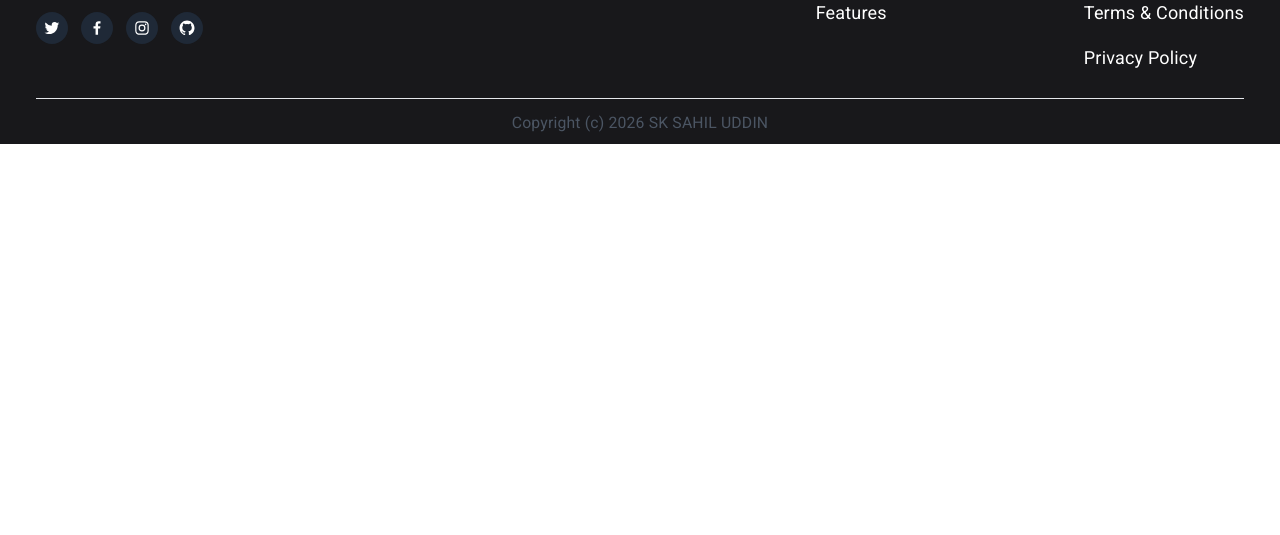
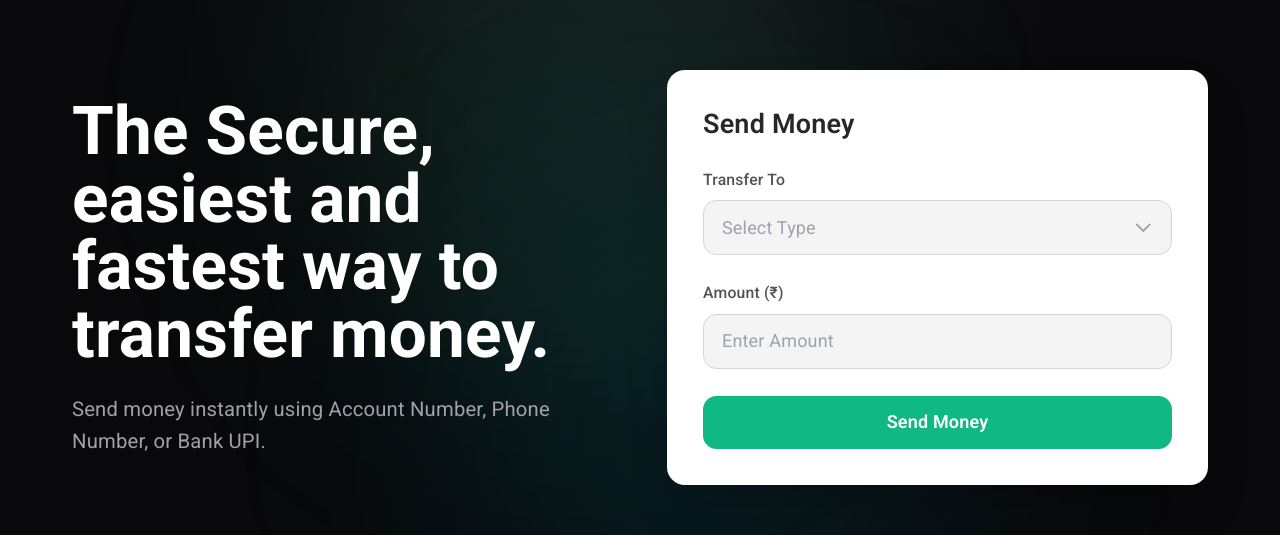
Before and after one commit to SAHIL-S02/Shinrai-Bank, a React (Vite) app in the folder frontend/: page /send-money in a window 1280 px wide. Shown: the part 193-728 px from the top of the page. Built offline with nearby package versions, Linux system fonts and the light colour scheme; no server answers.

Commit message:
Added send money feature to frontend and backend

```diff
--- a/frontend/src/App.jsx
+++ b/frontend/src/App.jsx
@@ -17,6 +17,9 @@ import ContactServices from './pages/ContactServices'
 import ChequeServices from './pages/ChequeServices'
 import InternetBanking from './pages/InternetBanking'
 import OtpVerification from './pages/OtpVerification'
+import SendMoney from './pages/SendMoney'
+
+
 function App() {
   const {sideBar, setSideBar} = useContext(SideBarContextInfo);
   const location = useLocation()
@@ -30,6 +33,7 @@ function App() {
       <Routes>
         <Route path="/" element={<Home />} />
         <Route path="/dashboard" element={<Dashboard/>}/>
+        <Route path="/send-money" element={<SendMoney/>}/>
         <Route path="/create-account" element={<CreateAccount />} />
         <Route path="/login" element={<Login />} />
         <Route path="/otp" element={<OtpVerification />} />
--- /dev/null
+++ b/frontend/src/contexts/TransferToContext.jsx
@@ -0,0 +1,15 @@
+import React, { createContext, useState } from 'react'
+
+
+export const TransferToContextInfo = createContext();
+
+const TransferToContext = ({children}) => {
+    const [transferTo, setTransferTo] = useState("");
+    return (
+        <TransferToContextInfo.Provider value={{transferTo, setTransferTo}}>
+            {children}
+        </TransferToContextInfo.Provider>
+    )
+}
+
+export default TransferToContext
--- a/frontend/src/main.jsx
+++ b/frontend/src/main.jsx
@@ -6,9 +6,10 @@ import SideBarContext from './contexts/SideBarContext';
 import UserTempContext from './contexts/UserTempContext';
 import AccessTokenContext from './contexts/AccessTokenContext';
 import UserDataContext from './contexts/UserDataContext';
-
+import TransferToContext from './contexts/TransferToContext';
 
 createRoot(document.getElementById('root')).render(
+  <TransferToContext>
     <UserDataContext>
       <AccessTokenContext>
         <UserTempContext>
@@ -19,5 +20,6 @@ createRoot(document.getElementById('root')).render(
           </SideBarContext>
         </UserTempContext>
       </AccessTokenContext>
-  </UserDataContext>,
+    </UserDataContext>
+  </TransferToContext>,
 )
--- a/frontend/src/pages/Dashboard.jsx
+++ b/frontend/src/pages/Dashboard.jsx
@@ -7,10 +7,11 @@
   import axios from 'axios';
   import { getDashboardData } from '@/services/api';
   import { AccessTokenContextInfo } from '@/contexts/AccessTokenContext';
-import { useNavigate } from 'react-router-dom';
-
+import { NavLink, useNavigate } from 'react-router-dom';
+import { TransferToContextInfo } from '@/contexts/TransferToContext';
   const Dashboard = () => {
     const {userData, setUserData, isLogedIn} = useContext(UserDataContextInfo);
+    const {setTransferTo} = useContext(TransferToContextInfo);
     const navigate = useNavigate();
     console.log("QRCode =", QRCode);
     const {accessToken} = useContext(AccessTokenContextInfo);
@@ -158,6 +159,7 @@ import { useNavigate } from 'react-router-dom';
                     </h2>
                     </div>
                     <div className='flex justify-between'>
+                      <NavLink to="/send-money" onClick={()=>{setTransferTo("PHONE-NUMBER")}}>
                         <div className='flex flex-col justify-center flex-wrap items-center'>
                         <div>
                           <FontAwesomeIcon icon={faAddressBook} className='text-[#D383A3] text-2xl p-1 pt-2 pb-2 text-center rounded-full bg-[#F1F3F6] shadow-md'></FontAwesomeIcon>
@@ -166,6 +168,8 @@ import { useNavigate } from 'react-router-dom';
                           Pay Number
                         </p>
                       </div>
+                      </NavLink>
+                      <NavLink to="/send-money" onClick={()=>{setTransferTo("ACCOUNT-NUMBER")}}>
                         <div className='flex flex-col justify-center flex-wrap items-center'>
                           <div>
                             <FontAwesomeIcon icon={faBuildingColumns} className='text-[#D383A3] text-2xl p-1 pt-2 pb-2 text-center rounded-full bg-[#F1F3F6] shadow-md'></FontAwesomeIcon>
@@ -174,6 +178,8 @@ import { useNavigate } from 'react-router-dom';
                             Pay to Bank
                           </p>
                         </div>
+                      </NavLink>
+                      <NavLink to="/send-money" onClick={()=>{setTransferTo("BANK-UPI")}}>
                         <div className='flex flex-col justify-center flex-wrap items-center'>
                           <div className=''>
                             <img src="/icons/upi.png" alt="" className='w-9 bg-[#F1F3F6] rounded-full p-1 mt-1 mb-1 shadow-md'/>
@@ -182,6 +188,8 @@ import { useNavigate } from 'react-router-dom';
                             Pay to UPI
                           </p>
                         </div>
+                      </NavLink>
+
                       <div className='flex flex-col justify-center flex-wrap items-center'>
                         <div>
                           <FontAwesomeIcon icon={faWallet} className='text-[#D383A3] text-2xl p-1 pt-2 pb-2 text-center rounded-full bg-[#F1F3F6] shadow-md'></FontAwesomeIcon>
--- /dev/null
+++ b/frontend/src/pages/SendMoney.jsx
@@ -0,0 +1,200 @@
+import React, { useContext, useState } from "react";
+import { AccessTokenContextInfo } from "@/contexts/AccessTokenContext";
+import { sendMoney } from "@/services/api";
+import { TransferToContextInfo } from "@/contexts/TransferToContext";
+const SendMoney = () => {
+    const {accessToken} = useContext(AccessTokenContextInfo);
+    const {transferTo, setTransferTo} = useContext(TransferToContextInfo);
+    const [receiver, setReceiver] = useState("");
+    const [amount, setAmount] = useState("");
+
+    const handleSubmit = async (e) => {
+    e.preventDefault();
+
+    try {
+        let target = receiver;
+        if (transferTo === "BANK-UPI") {
+            target = receiver.split("@")[0];
+        }
+        const res = await sendMoney(accessToken, target, Number(amount));
+        console.log(res);
+        if (!res.data.success) {
+            alert(res.data.message);
+            return;
+        }
+        alert(res.data.message);
+        setReceiver("");
+        setAmount("");
+    } catch (err) {
+        alert(
+        err.response?.data?.message ||
+        err.message ||
+        "Transfer failed"
+        );
+    }
+    };
+
+  return (
+    <div className="relative min-h-screen overflow-hidden">
+      {/* Background */}
+      <div className="absolute inset-0 bg-[radial-gradient(ellipse_at_top,_var(--tw-gradient-stops))] from-zinc-900 via-zinc-950 to-zinc-950"></div>
+
+      <div className="absolute top-0 left-1/4 w-[500px] h-[500px] bg-emerald-500/10 rounded-full blur-[120px]"></div>
+
+      <div className="absolute bottom-0 right-1/4 w-[500px] h-[500px] bg-cyan-500/10 rounded-full blur-[120px]"></div>
+
+      {/* Content */}
+      <section className="relative z-10 min-h-screen flex items-center">
+        <div className="w-full flex flex-col lg:flex-row items-center gap-12 px-6 lg:px-16">
+          {/* Left Side */}
+          <div className="lg:w-1/2">
+            <h1 className="text-4xl md:text-6xl font-bold text-white leading-tight">
+              The Secure, easiest and fastest way to transfer money.
+            </h1>
+
+            <p className="mt-6 text-zinc-400 text-lg">
+              Send money instantly using Account Number, Phone Number, or
+              Bank UPI.
+            </p>
+          </div>
+
+          {/* Right Side */}
+          <div className="w-full lg:w-1/2 max-w-xl">
+            <form
+              onSubmit={handleSubmit}
+              className="bg-white rounded-2xl shadow-2xl p-8 space-y-6"
+            >
+              <h2 className="text-2xl font-semibold text-zinc-800">
+                Send Money
+              </h2>
+
+              {/* Transfer Type */}
+              <div>
+                <label className="block text-sm font-medium text-zinc-600 mb-2">
+                  Transfer To
+                </label>
+
+                <div className="relative">
+                  <select
+                    value={transferTo}
+                    onChange={(e) => {
+                      setTransferTo(e.target.value);
+                      setReceiver("");
+                    }}
+                    className="w-full bg-zinc-100 border border-zinc-300 rounded-xl px-4 py-3 text-zinc-400 appearance-none focus:outline-none focus:ring-2 focus:ring-emerald-500"
+                  >
+                    <option value="">Select Type</option>
+                    <option value="ACCOUNT-NUMBER">
+                      Account Number
+                    </option>
+                    <option value="PHONE-NUMBER">
+                      Phone Number
+                    </option>
+                    <option value="BANK-UPI">
+                      Bank UPI
+                    </option>
+                  </select>
+
+                  <div className="absolute inset-y-0 right-4 flex items-center pointer-events-none text-zinc-400">
+                    <svg
+                      className="w-5 h-5"
+                      fill="none"
+                      stroke="currentColor"
+                      viewBox="0 0 24 24"
+                    >
+                      <path
+                        strokeLinecap="round"
+                        strokeLinejoin="round"
+                        strokeWidth="2"
+                        d="M19 9l-7 7-7-7"
+                      />
+                    </svg>
+                  </div>
+                </div>
+              </div>
+
+              {/* Dynamic Field */}
+              {transferTo === "ACCOUNT-NUMBER" && (
+                <div>
+                  <label className="block text-sm font-medium text-zinc-600 mb-2">
+                    Account Number
+                  </label>
+
+                  <input
+                    type="text"
+                    value={receiver}
+                    onChange={(e) => setReceiver(e.target.value)}
+                    placeholder="Enter Account Number"
+                    className="w-full bg-zinc-100 border border-zinc-300 rounded-xl px-4 py-3 focus:outline-none focus:ring-2 focus:ring-emerald-500"
+                    required
+                  />
+                </div>
+              )}
+
+              {transferTo === "PHONE-NUMBER" && (
+                <div>
+                  <label className="block text-sm font-medium text-zinc-600 mb-2">
+                    Phone Number
+                  </label>
+
+                  <input
+                    type="tel"
+                    value={receiver}
+                    onChange={(e) => setReceiver(e.target.value)}
+                    placeholder="Enter Phone Number"
+                    className="w-full bg-zinc-100 border border-zinc-300 rounded-xl px-4 py-3 focus:outline-none focus:ring-2 focus:ring-emerald-500"
+                    required
+                  />
+                </div>
+              )}
+
+              {transferTo === "BANK-UPI" && (
+                <div>
+                  <label className="block text-sm font-medium text-zinc-600 mb-2">
+                    UPI ID
+                  </label>
+
+                  <input
+                    type="text"
+                    value={receiver}
+                    onChange={(e) => setReceiver(e.target.value)}
+                    placeholder="example@upi"
+                    className="w-full bg-zinc-100 border border-zinc-300 rounded-xl px-4 py-3 focus:outline-none focus:ring-2 focus:ring-emerald-500"
+                    required
+                  />
+                </div>
+              )}
+
+              {/* Amount */}
+              <div>
+                <label className="block text-sm font-medium text-zinc-600 mb-2">
+                  Amount (₹)
+                </label>
+
+                <input
+                  type="number"
+                  min="1"
+                  value={amount}
+                  onChange={(e) => setAmount(e.target.value)}
+                  placeholder="Enter Amount"
+                  className="w-full bg-zinc-100 border border-zinc-300 rounded-xl px-4 py-3 focus:outline-none focus:ring-2 focus:ring-emerald-500"
+                  required
+                />
+              </div>
+
+              {/* Submit Button */}
+              <button
+                type="submit"
+                className="w-full bg-emerald-500 hover:bg-emerald-600 text-white font-semibold py-3 rounded-xl transition duration-300"
+              >
+                Send Money
+              </button>
+            </form>
+          </div>
+        </div>
+      </section>
+    </div>
+  );
+};
+
+export default SendMoney;
```
Also changed, not shown: frontend/src/services/api.js (+13 -0 lines), 2 other files (tests, documents, lock files or other folders). Lines whose indentation alone changed are shown as unchanged.
